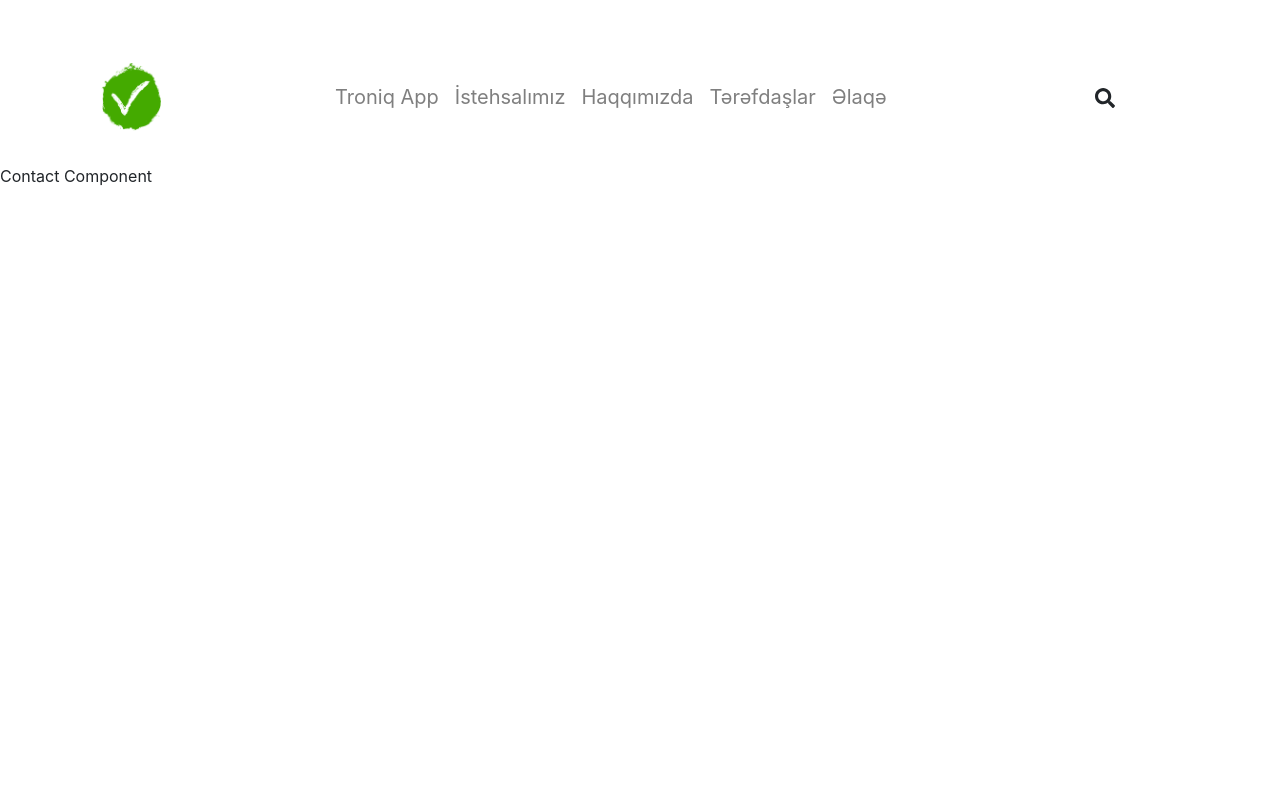
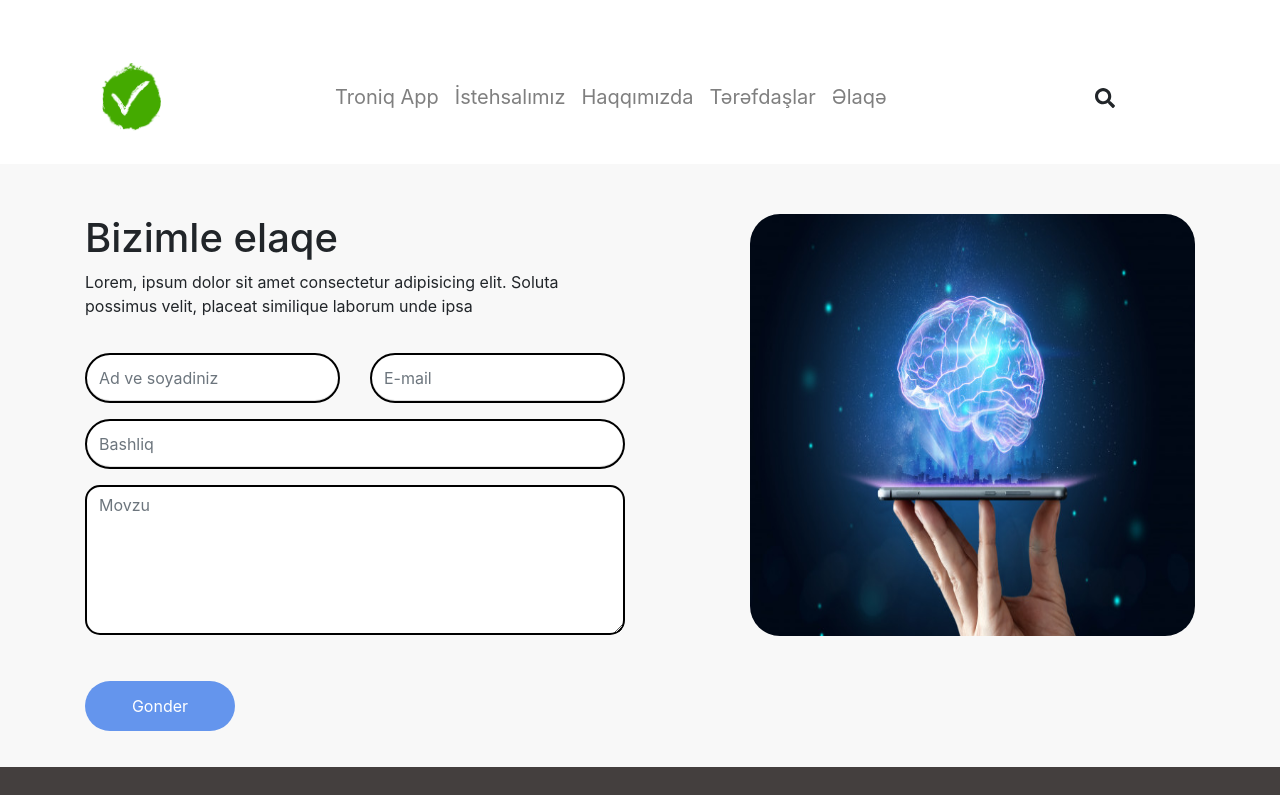
Before and after one commit to Cavid53/Troniq_app, a React (Create React App) app: page /Contact in a window 1280 px wide. Shown: the top 795 px of the page. Built offline with nearby package versions, Linux system fonts and the light colour scheme.

Commit message:
Create contact page

```diff
--- /dev/null
+++ b/src/assets/styles/contactStyles/contact.css
@@ -0,0 +1,52 @@
+.contact {
+  padding-top: 50px;
+  background-color: #f8f8f8;
+  padding-bottom: 20px;
+}
+
+.input-part {
+  padding-top: 19px;
+}
+
+.contact-input {
+  border-radius: 40px !important;
+  height: 50px !important;
+  border: 2px solid black !important;
+}
+
+.contact-input-text {
+  border-radius: 15px !important;
+  height: 150px !important;
+  border: 2px solid black !important;
+}
+
+.contact-input,
+.contact-input-text:focus {
+  box-shadow: inset 0 -1px 0 #ddd !important;
+}
+
+.input-button {
+  margin-top: 30px !important;
+  width: 150px !important;
+  height: 50px !important;
+  border-radius: 40px !important;
+  background-color: cornflowerblue !important;
+  border: none !important;
+}
+
+.input-button:focus {
+  box-shadow: none !important;
+}
+
+.contact-img img {
+  width: 100%;
+  height: 422px;
+  border-radius: 30px;
+}
+
+/* responsive */
+@media screen and (min-width: 300px) and (max-width: 900px) {
+  #nameInput {
+    margin-bottom: 20px;
+  }
+}
--- a/src/components/contact/Contact.js
+++ b/src/components/contact/Contact.js
@@ -1,9 +1,33 @@
 import React from "react";
+import ContactInput from "./Inputs";
+import AppFooter from "../home/Footer"
+import Image from "../../assets/images/contact/img1.jpg";
 
 const Contact = () => {
   return (
-    <div className="contact">
-      <p>Contact Component</p>
+    <div className="contact-section">
+      <div className="contact">
+        <div className="container">
+          <div className="row justify-content-between">
+            <div className="col-md-6">
+              <div className="contact-left">
+                <h1>Bizimle elaqe</h1>
+                <p className="mb-10">
+                  Lorem, ipsum dolor sit amet consectetur adipisicing elit.
+                  Soluta possimus velit, placeat similique laborum unde ipsa
+                </p>
+                <ContactInput />
+              </div>
+            </div>
+            <div className="col-md-5">
+              <div className="contact-img">
+                <img src={Image} alt="contactImage" />
+              </div>
+            </div>
+          </div>
+        </div>
+      </div>
+      <AppFooter/>
     </div>
   );
 };
--- /dev/null
+++ b/src/components/contact/Inputs.js
@@ -0,0 +1,61 @@
+import React from "react";
+import "../../assets/styles/contactStyles/contact.css";
+import { Col, Button, Form, FormGroup, Input } from "reactstrap";
+
+const ContactInput = () => {
+  return (
+    <div className="input-part">
+      <Form>
+        <FormGroup row>
+          <Col sm={6}>
+            <Input
+              className="contact-input"
+              type="name"
+              name="name"
+              id="nameInput"
+              placeholder="Ad ve soyadiniz"
+            />
+          </Col>
+          <Col sm={6}>
+            <Input
+              className="contact-input"
+              type="email"
+              name="email"
+              id="emailInput"
+              placeholder="E-mail"
+            />
+          </Col>
+        </FormGroup>
+        <FormGroup row>
+          <Col sm={12}>
+            <Input
+              className="contact-input"
+              type="subject"
+              name="subject"
+              id="subjectInput"
+              placeholder="Bashliq"
+            />
+          </Col>
+        </FormGroup>
+        <FormGroup row>
+          <Col sm={12}>
+            <Input
+              className="contact-input-text"
+              type="textarea"
+              name="text"
+              id="exampleText"
+              placeholder="Movzu"
+            />
+          </Col>
+        </FormGroup>
+        <FormGroup row>
+          <Col>
+            <Button className="input-button">Gonder</Button>
+          </Col>
+        </FormGroup>
+      </Form>
+    </div>
+  );
+};
+
+export default ContactInput;
```
Also changed, not shown: src/assets/images/contact/img1.jpg (added), 1 other file (tests, documents, lock files or other folders).
